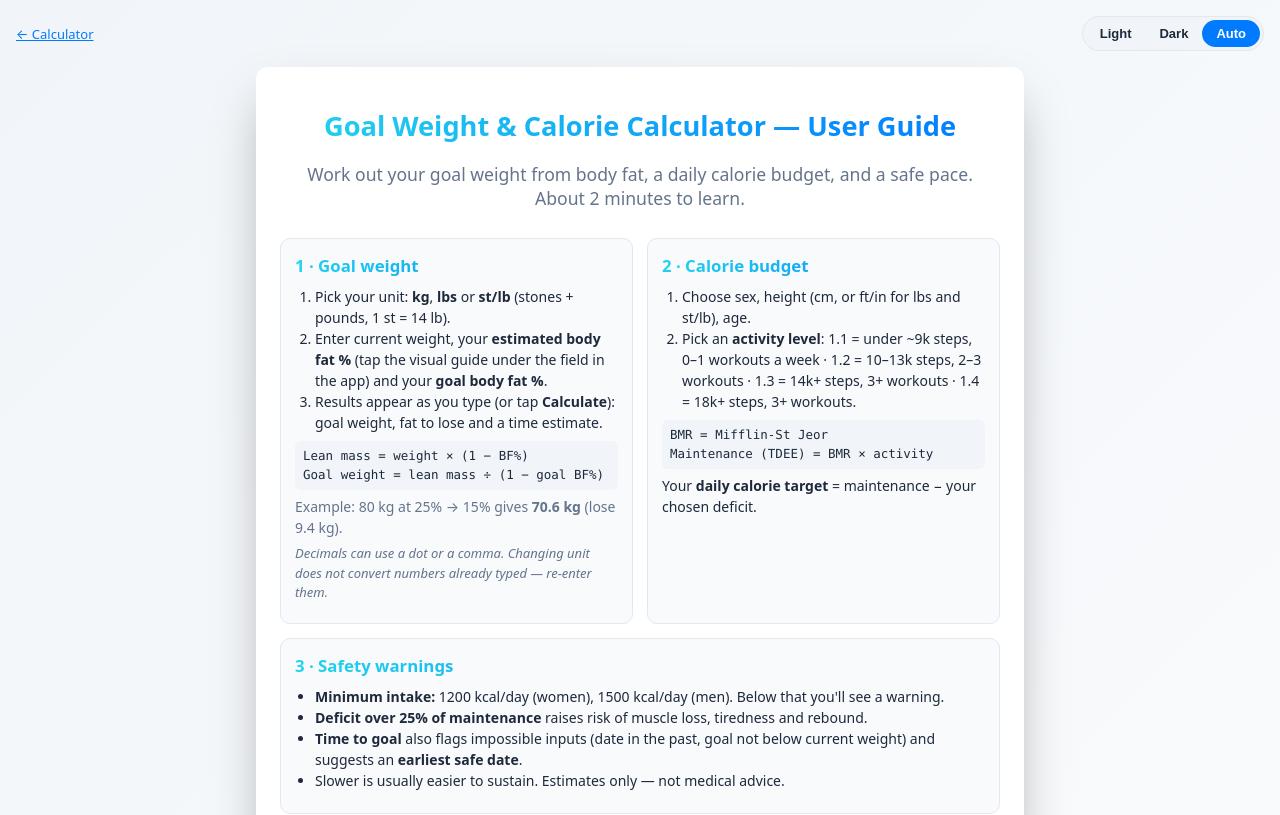
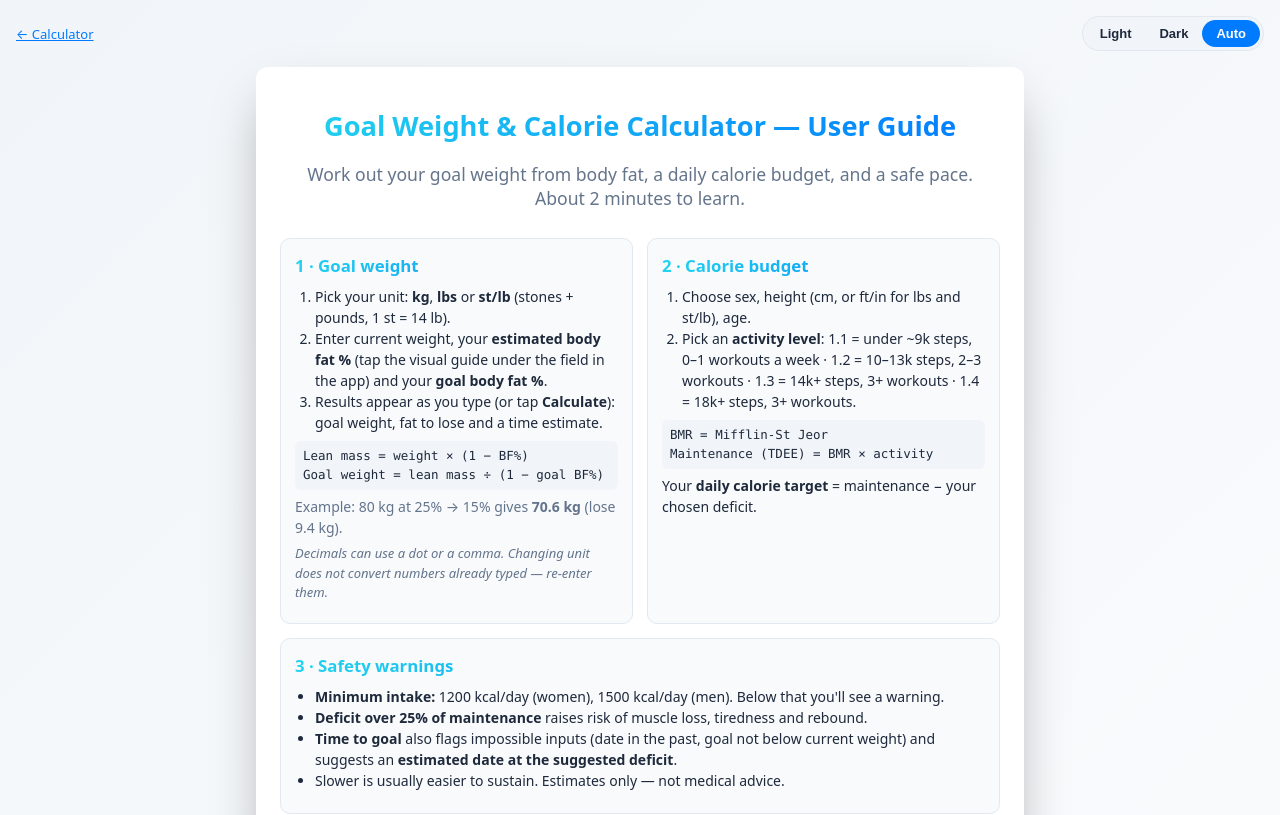
Before and after one commit to Chewiewins/goal-weight-calculator, a plain HTML site: page guide.html in a window 1280 px wide. Shown: the top 815 px of the page. Drawn offline with Linux system fonts and the light colour scheme.

Commit message:
Update safety warnings for time to goal section

```diff
--- a/guide.html
+++ b/guide.html
@@ -102,7 +102,7 @@ a{color:#0b5fff}
 <div class="gbox sw"><h3>3 · Safety warnings</h3>
 <ul><li><b>Minimum intake:</b> 1200 kcal/day (women), 1500 kcal/day (men). Below that you'll see a warning.</li>
 <li><b>Deficit over 25% of maintenance</b> raises risk of muscle loss, tiredness and rebound.</li>
-<li><b>Time to goal</b> also flags impossible inputs (date in the past, goal not below current weight) and suggests an <b>earliest safe date</b>.</li>
+<li><b>Time to goal</b> also flags impossible inputs (date in the past, goal not below current weight) and suggests an <b>estimated date at the suggested deficit</b>.</li>
 <li>Slower is usually easier to sustain. Estimates only — not medical advice.</li></ul></div>
 
 <div class="gbox wide"><h3>4 · Choose your deficit — three ways</h3>
```
